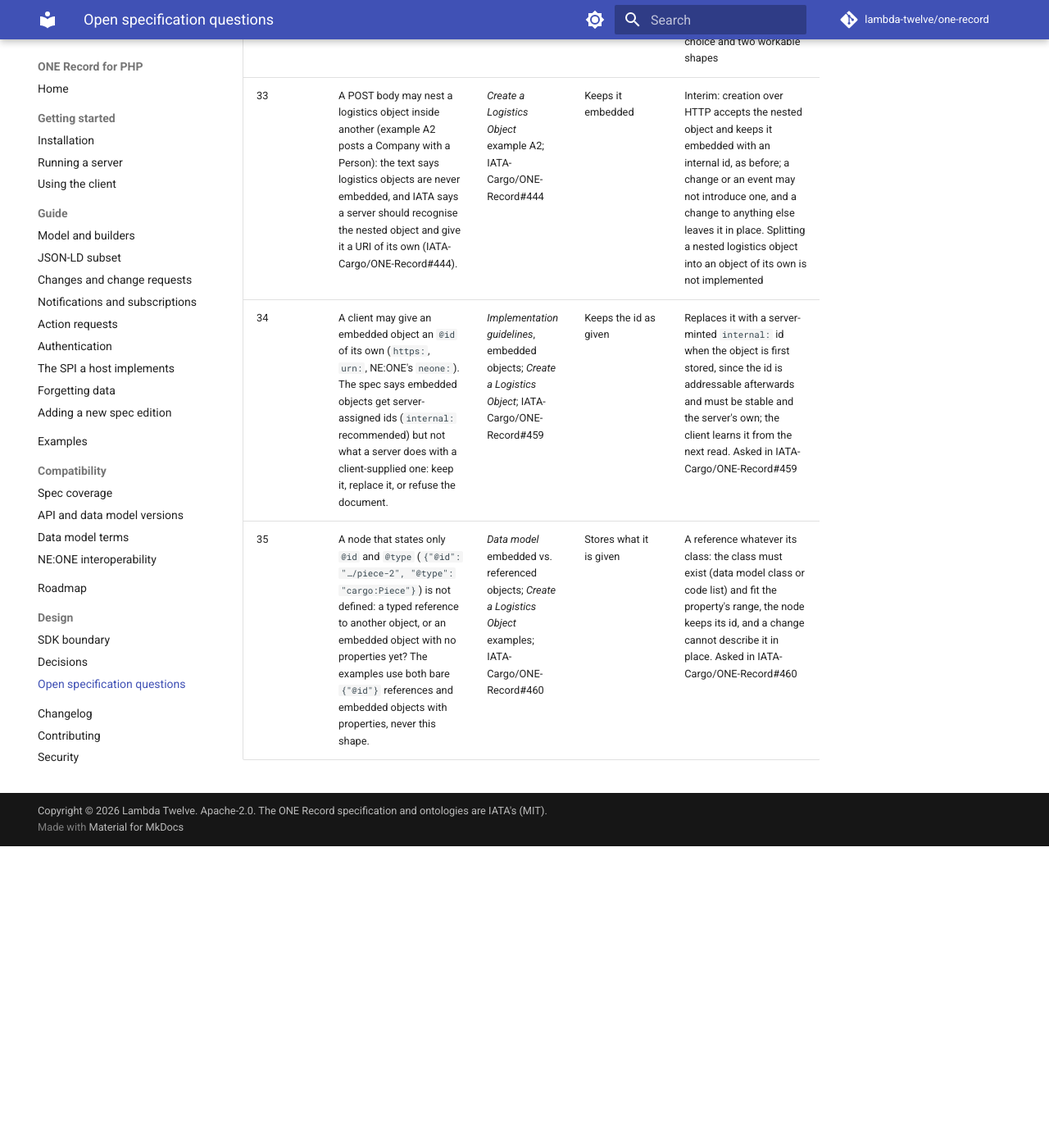
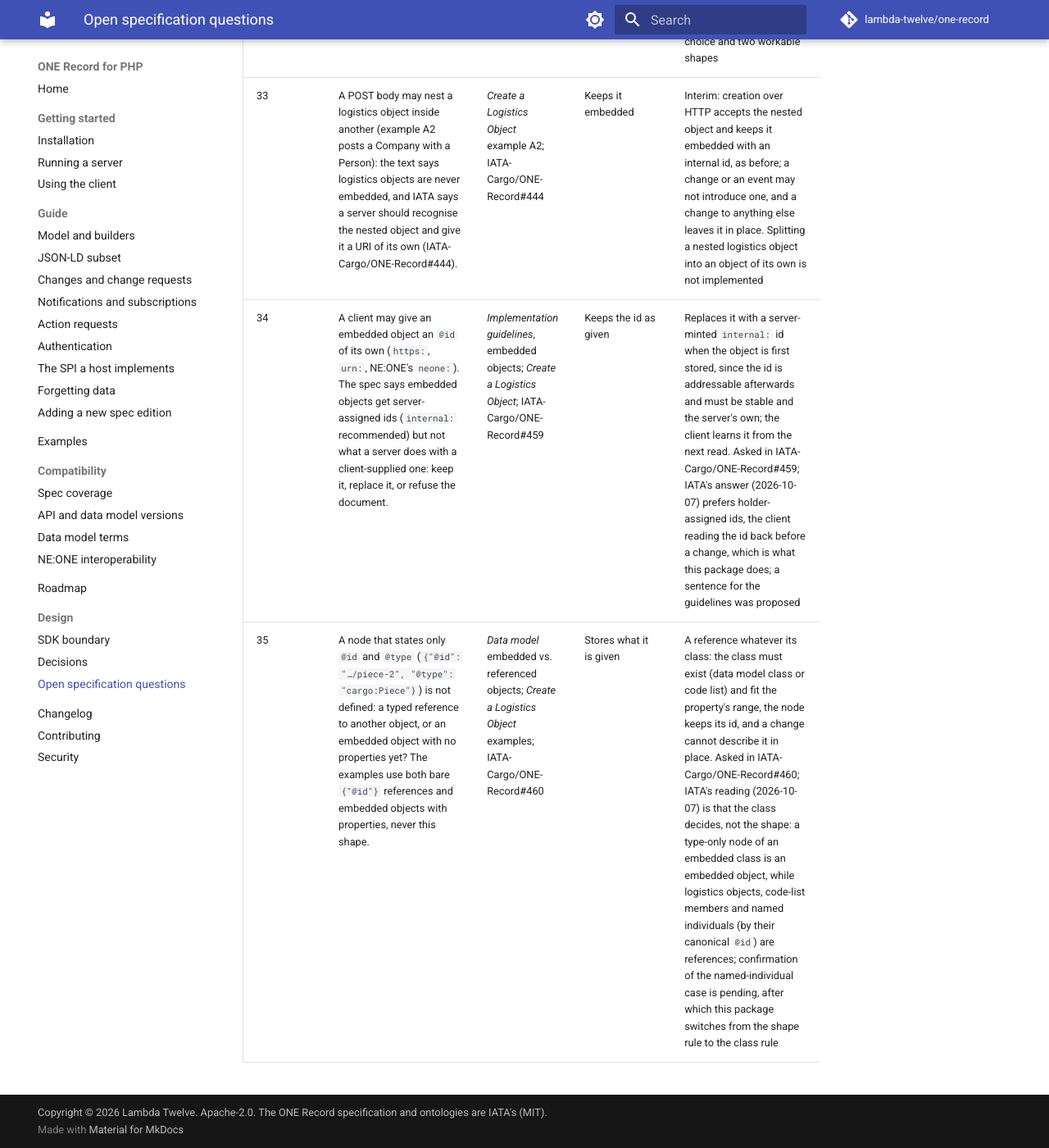
Before and after one commit to lambda-twelve/one-record, an MkDocs documentation site: the page built from docs/spec-questions.md, in a window 1280 px wide and 1400 px high, scrolled down 8536 px. Shown: the whole window at 82% size. Built offline with MkDocs 1.6.1 and Material for MkDocs 9.7.7, drawn with Linux system fonts in a browser that asks for light colours; comment, search, counter and statistics services are not loaded; before the commit the page ends 9568 px from its top, so only the background shows below that.

Commit message:
Record IATA's answers on embedded ids and type-only nodes
Spec questions 34 and 35: holder-assigned embedded ids, as implemented,
and the class-based reading of type-only nodes, to be implemented once
the named-individual case is confirmed.

```diff
--- a/docs/spec-questions.md
+++ b/docs/spec-questions.md
@@ -39,5 +39,5 @@ chose. Entries are added as they are met; none is removed, only resolved.
 | 31 | Does a subscription on a type (`topicType` TYPE) match objects of its subclasses, or only objects that list that class in `@type`? The spec does not say; a holder that writes only the most specific class and a subscriber asking for `cargo:Shipment` disagree silently when the object is a subclass. | *Subscriptions*; IATA-Cargo/ONE-Record#412 | Declared types only | Declared `@type` values only, IATA's current reading in #412. Holders that want hierarchy matching list the superclasses in `@type` (question 21 allows it). [Our comment](https://github.com/IATA-Cargo/ONE-Record/issues/412#issuecomment-5974712368) records the declared-types reading and the access-first fan-out |
 | 32 | A status-change notification for an AccessDelegationRequest over several objects: `api:hasLogisticsObject` is at most one. Which, if any? | API ontology `Notification`; IATA-Cargo/ONE-Record#437 | First object | None when the request concerns more than one object; the request in `isTriggeredBy` lists them all. IATA considers raising the cardinality. [Our comment](https://github.com/IATA-Cargo/ONE-Record/issues/437#issuecomment-5974720870) describes this choice and two workable shapes |
 | 33 | A POST body may nest a logistics object inside another (example A2 posts a Company with a Person): the text says logistics objects are never embedded, and IATA says a server should recognise the nested object and give it a URI of its own (IATA-Cargo/ONE-Record#444). | *Create a Logistics Object* example A2; IATA-Cargo/ONE-Record#444 | Keeps it embedded | Interim: creation over HTTP accepts the nested object and keeps it embedded with an internal id, as before; a change or an event may not introduce one, and a change to anything else leaves it in place. Splitting a nested logistics object into an object of its own is not implemented |
-| 34 | A client may give an embedded object an `@id` of its own (`https:`, `urn:`, NE:ONE's `neone:`). The spec says embedded objects get server-assigned ids (`internal:` recommended) but not what a server does with a client-supplied one: keep it, replace it, or refuse the document. | *Implementation guidelines*, embedded objects; *Create a Logistics Object*; IATA-Cargo/ONE-Record#459 | Keeps the id as given | Replaces it with a server-minted `internal:` id when the object is first stored, since the id is addressable afterwards and must be stable and the server's own; the client learns it from the next read. Asked in IATA-Cargo/ONE-Record#459 |
-| 35 | A node that states only `@id` and `@type` (`{"@id": "…/piece-2", "@type": "cargo:Piece"}`) is not defined: a typed reference to another object, or an embedded object with no properties yet? The examples use both bare `{"@id"}` references and embedded objects with properties, never this shape. | *Data model* embedded vs. referenced objects; *Create a Logistics Object* examples; IATA-Cargo/ONE-Record#460 | Stores what it is given | A reference whatever its class: the class must exist (data model class or code list) and fit the property's range, the node keeps its id, and a change cannot describe it in place. Asked in IATA-Cargo/ONE-Record#460 |
+| 34 | A client may give an embedded object an `@id` of its own (`https:`, `urn:`, NE:ONE's `neone:`). The spec says embedded objects get server-assigned ids (`internal:` recommended) but not what a server does with a client-supplied one: keep it, replace it, or refuse the document. | *Implementation guidelines*, embedded objects; *Create a Logistics Object*; IATA-Cargo/ONE-Record#459 | Keeps the id as given | Replaces it with a server-minted `internal:` id when the object is first stored, since the id is addressable afterwards and must be stable and the server's own; the client learns it from the next read. Asked in IATA-Cargo/ONE-Record#459; IATA's answer (2026-10-07) prefers holder-assigned ids, the client reading the id back before a change, which is what this package does; a sentence for the guidelines was proposed |
+| 35 | A node that states only `@id` and `@type` (`{"@id": "…/piece-2", "@type": "cargo:Piece"}`) is not defined: a typed reference to another object, or an embedded object with no properties yet? The examples use both bare `{"@id"}` references and embedded objects with properties, never this shape. | *Data model* embedded vs. referenced objects; *Create a Logistics Object* examples; IATA-Cargo/ONE-Record#460 | Stores what it is given | A reference whatever its class: the class must exist (data model class or code list) and fit the property's range, the node keeps its id, and a change cannot describe it in place. Asked in IATA-Cargo/ONE-Record#460; IATA's reading (2026-10-07) is that the class decides, not the shape: a type-only node of an embedded class is an embedded object, while logistics objects, code-list members and named individuals (by their canonical `@id`) are references; confirmation of the named-individual case is pending, after which this package switches from the shape rule to the class rule |
```
